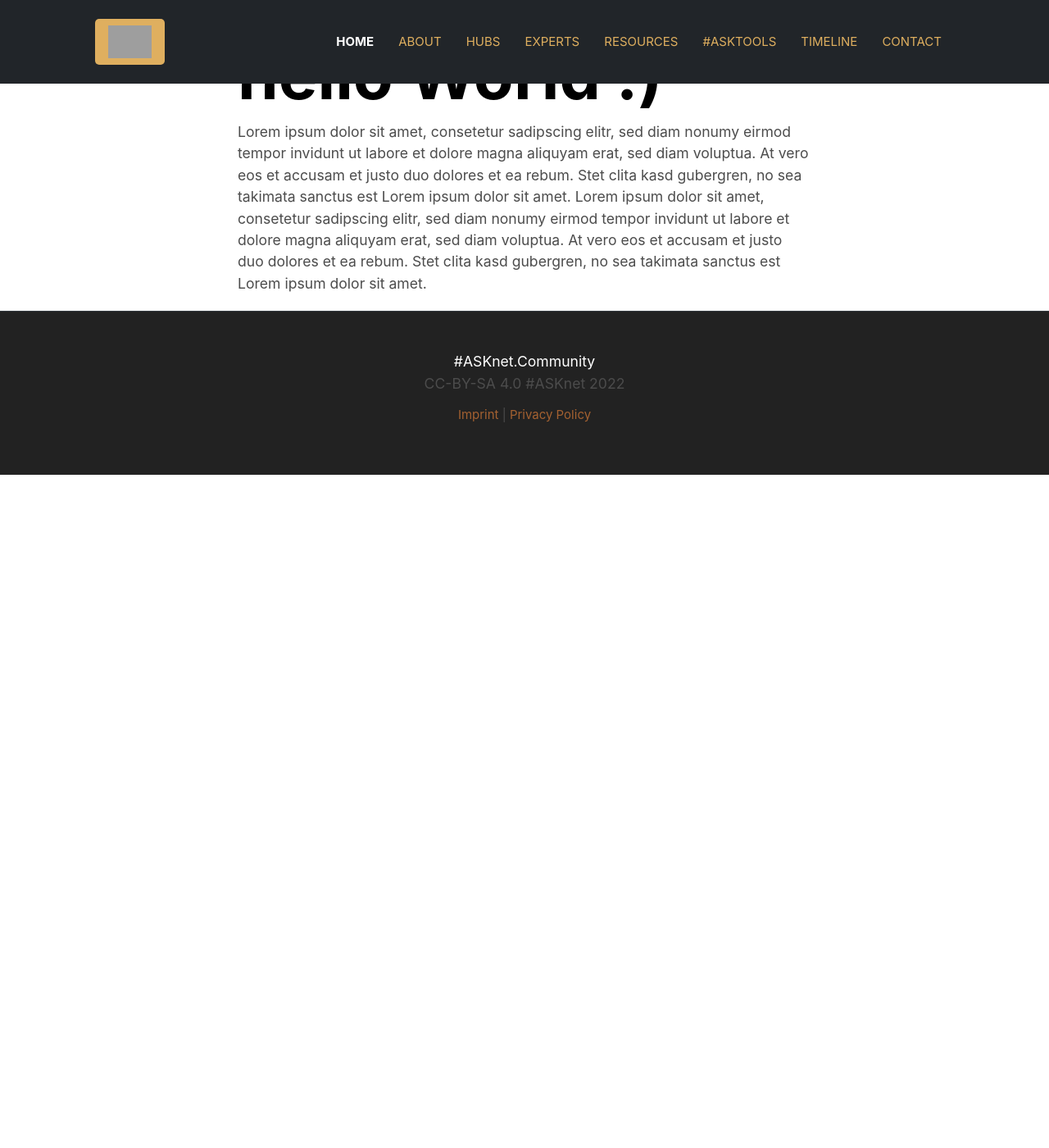
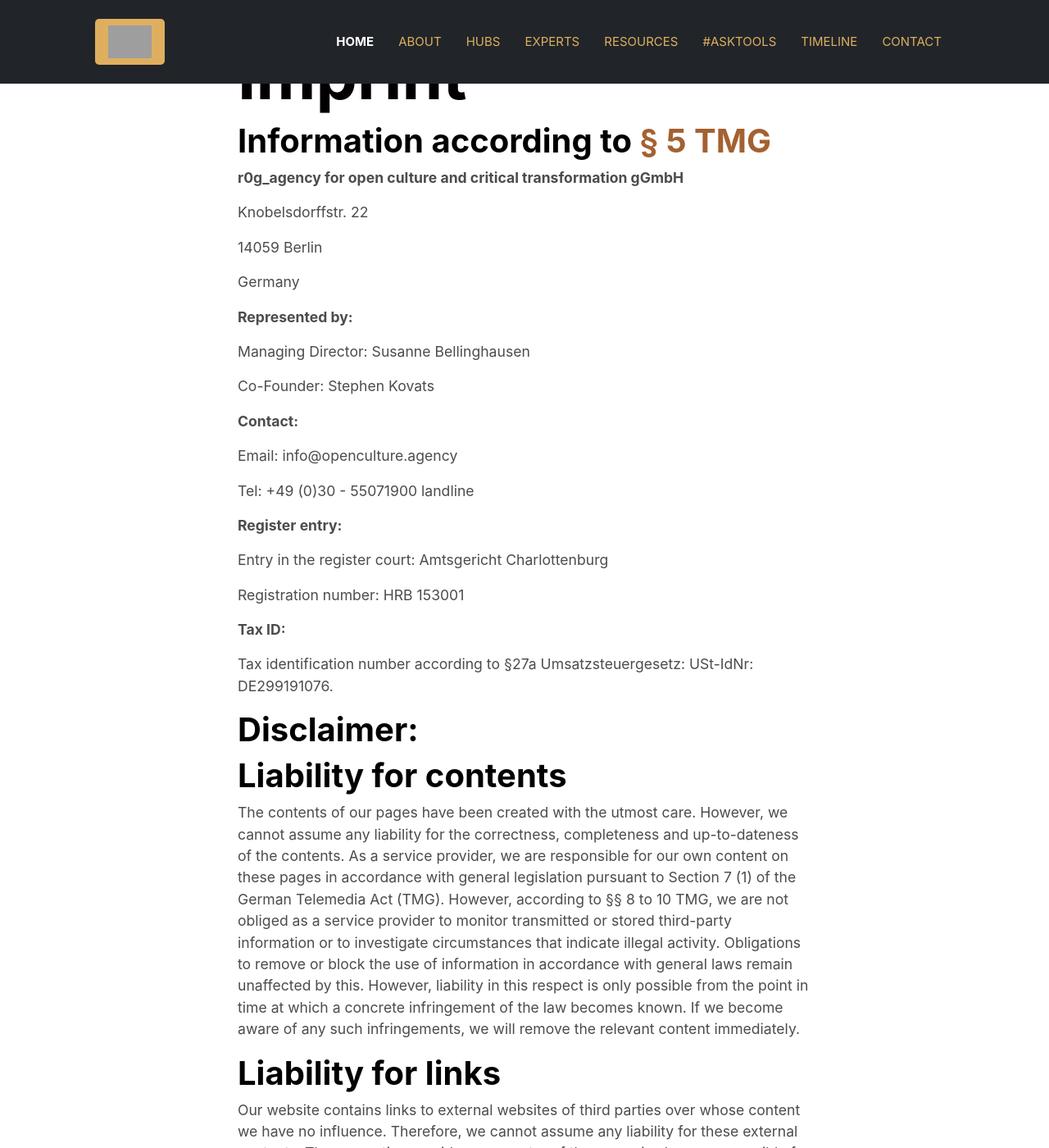
Before and after one commit to ASKnetCommunity/ASKnet.Community, a Jekyll site: the page built from _pages/imprint.md, in a window 1280 px wide and 1400 px high, scrolled down 590 px. Shown: the whole window at 82% size. Built offline with Jekyll 4.4.1, drawn with Linux system fonts in a browser that asks for light colours; before the commit the page ends 1169 px from its top, so only the background shows below that; some of the changed text lies outside the part shown.

Commit message:
Add imprint legal text

```diff
--- a/_pages/imprint.md
+++ b/_pages/imprint.md
@@ -3,6 +3,53 @@ layout: page
 title: Imprint
 ---
 
-# hello World :)
+# Imprint
 
-Lorem ipsum dolor sit amet, consetetur sadipscing elitr, sed diam nonumy eirmod tempor invidunt ut labore et dolore magna aliquyam erat, sed diam voluptua. At vero eos et accusam et justo duo dolores et ea rebum. Stet clita kasd gubergren, no sea takimata sanctus est Lorem ipsum dolor sit amet. Lorem ipsum dolor sit amet, consetetur sadipscing elitr, sed diam nonumy eirmod tempor invidunt ut labore et dolore magna aliquyam erat, sed diam voluptua. At vero eos et accusam et justo duo dolores et ea rebum. Stet clita kasd gubergren, no sea takimata sanctus est Lorem ipsum dolor sit amet.
+## Information according to [§ 5 TMG](https://www.gesetze-im-internet.de/tmg/__5.html)
+
+**r0g_agency for open culture and critical transformation gGmbH**
+
+Knobelsdorffstr. 22
+
+14059 Berlin
+
+Germany
+
+**Represented by:**
+
+Managing Director: Susanne Bellinghausen
+
+Co-Founder: Stephen Kovats
+
+**Contact:**
+
+Email: info@openculture.agency
+
+Tel: +49 (0)30 - 55071900 landline
+
+**Register entry:**
+
+Entry in the register court: Amtsgericht Charlottenburg
+
+Registration number: HRB 153001
+
+**Tax ID:**
+
+Tax identification number according to §27a Umsatzsteuergesetz: USt-IdNr: DE299191076.
+
+
+## Disclaimer:
+
+### Liability for contents
+
+The contents of our pages have been created with the utmost care. However, we cannot assume any liability for the correctness, completeness and up-to-dateness of the contents. As a service provider, we are responsible for our own content on these pages in accordance with general legislation pursuant to Section 7 (1) of the German Telemedia Act (TMG). However, according to §§ 8 to 10 TMG, we are not obliged as a service provider to monitor transmitted or stored third-party information or to investigate circumstances that indicate illegal activity. Obligations to remove or block the use of information in accordance with general laws remain unaffected by this. However, liability in this respect is only possible from the point in time at which a concrete infringement of the law becomes known. If we become aware of any such infringements, we will remove the relevant content immediately.
+
+### Liability for links
+
+Our website contains links to external websites of third parties over whose content we have no influence. Therefore, we cannot assume any liability for these external contents. The respective provider or operator of the pages is always responsible for the content of the linked pages. The linked pages were checked for possible legal violations at the time of linking. Illegal contents were not recognisable at the time of linking. However, permanent monitoring of the content of the linked pages is not reasonable without concrete indications of a legal violation. If we become aware of any infringements of the law, we will remove such links immediately.
+
+### Data protection
+
+As a rule, it is possible to use our website without providing personal data. Insofar as personal data (e.g. name, address or e-mail addresses) is collected on our pages, this is always done on a voluntary basis as far as possible. This data will not be passed on to third parties without your express consent.
+We would like to point out that data transmission on the Internet (e.g. communication by e-mail) can have security gaps. Complete protection of data against access by third parties is not possible.
+The use of contact data published within the framework of the imprint obligation by third parties for the purpose of sending advertising and information material not expressly requested is hereby expressly prohibited. The operators of the pages expressly reserve the right to take legal action in the event of the unsolicited sending of advertising information, for example through spam mails.
```
